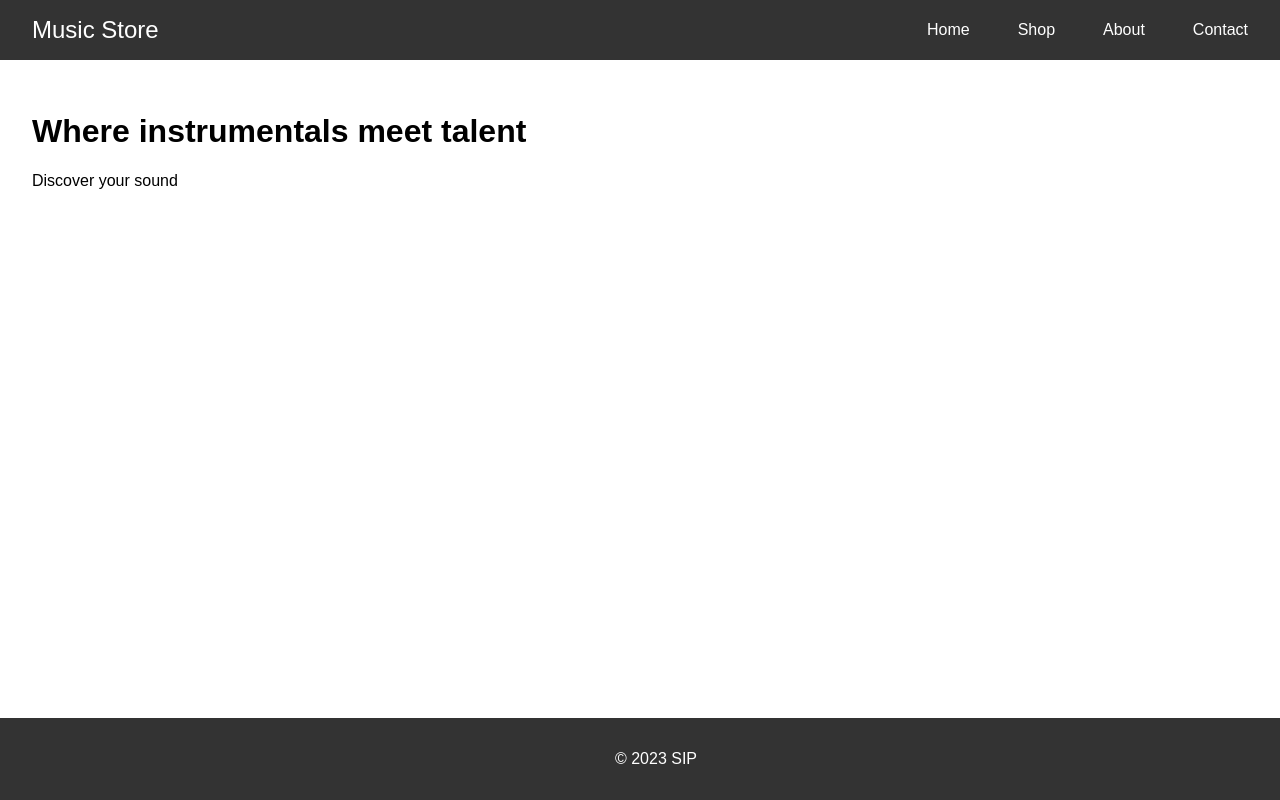
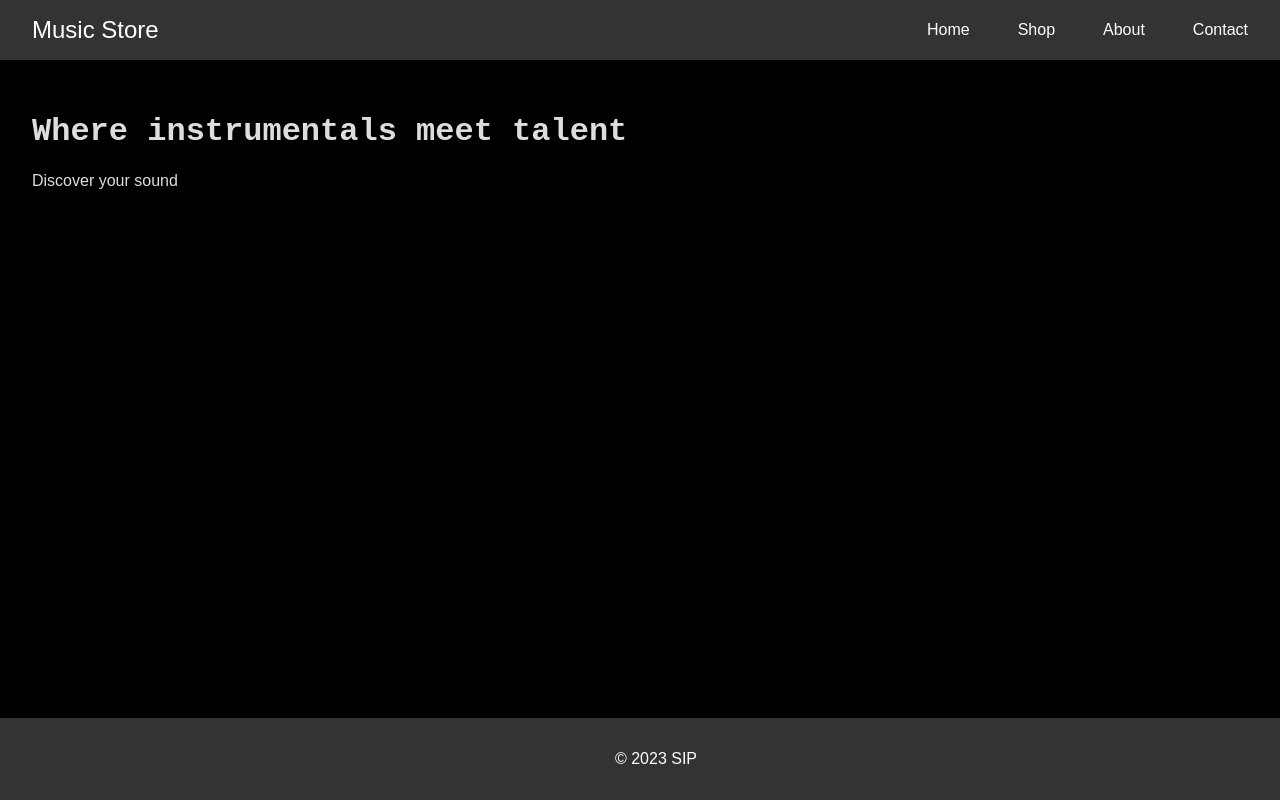
Before and after one commit to sip357/Music-Store, a Next.js app: page / in a window 1280 px wide. Shown: the top 800 px of the page. Built offline with nearby package versions, Linux system fonts and the light colour scheme.

Commit message:
Changed body background color

```diff
--- a/app/styles/globals.css
+++ b/app/styles/globals.css
@@ -4,6 +4,7 @@ body {
     font-family: Arial, sans-serif;
     margin: 0;
     padding: 0;
+    background: #000000;
   }
 
   header {
@@ -57,7 +58,7 @@ body {
   }
 
   .topnav a.active {
-    background-color: #04AA6D;
+    background-color: #293e36;
     color: white;
   }
 
@@ -87,9 +88,13 @@ body {
     }
   }
 
+  div{
+    color: #ddd;
+  }
+
   div h1{
     text-align:left;
-    font-family: fantasy;
+    font-family: 'Courier New', Courier, monospace;
     font-size: xx-large;
     font-weight: bold;
   }
```
Also changed, not shown: app/page.tsx (+4 -4 lines).
